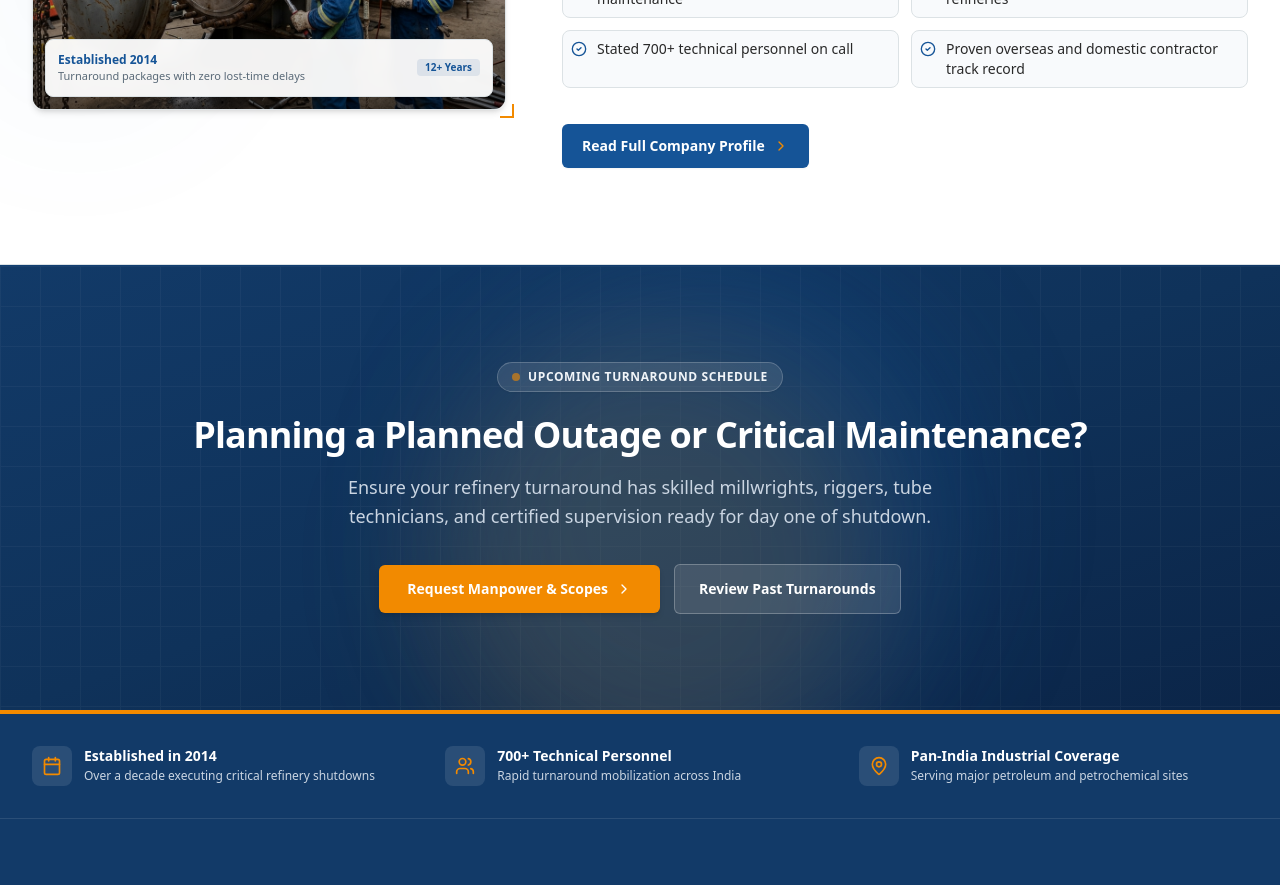
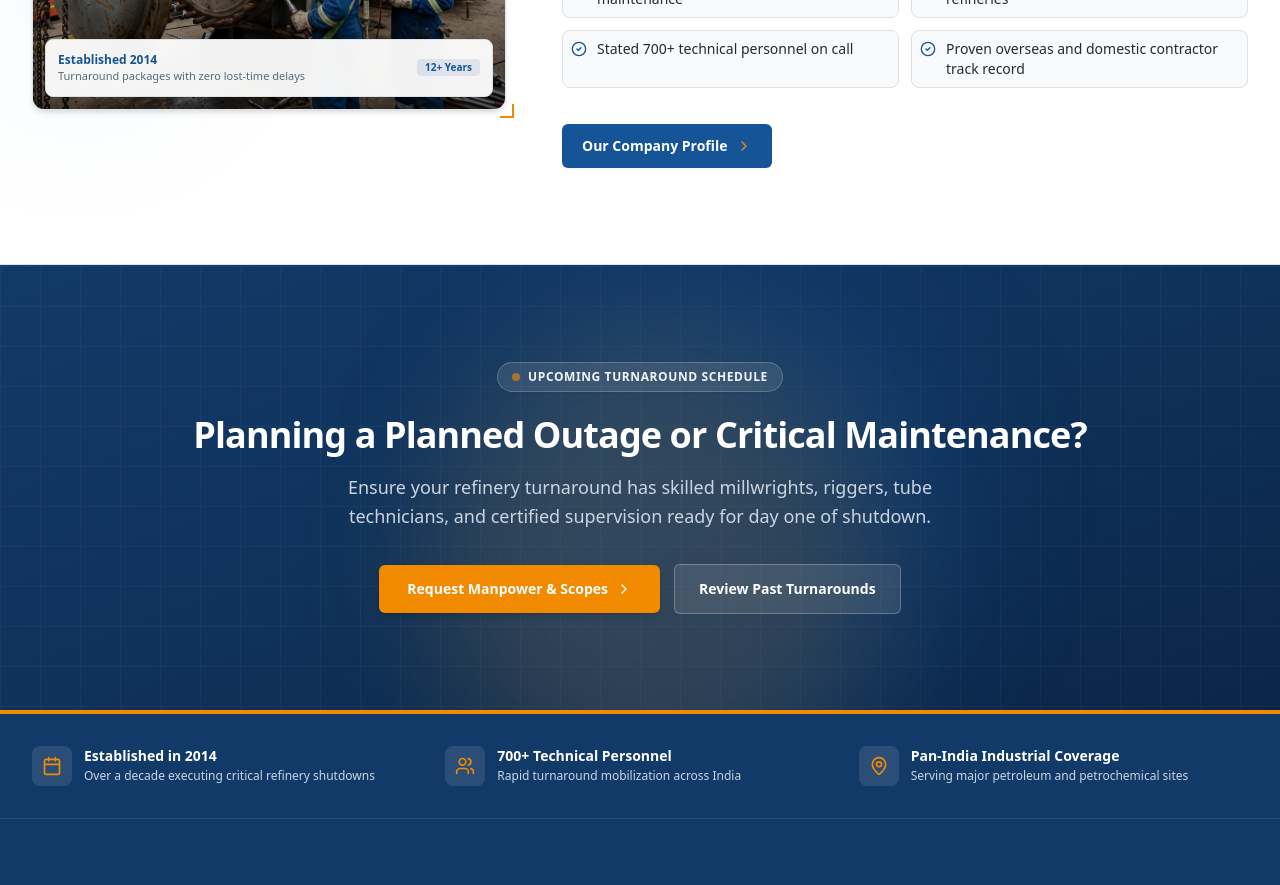
Before and after one commit to hardikkanajariya-in/jay-mataji-construction, a Next.js app: page / in a window 1280 px wide. Shown: the part 4380-5265 px from the top of the page. Built offline with nearby package versions, Linux system fonts and the light colour scheme.

Commit message:
feat: add AboutSnippet component for home page

```diff
--- a/components/home/AboutSnippet.tsx
+++ b/components/home/AboutSnippet.tsx
@@ -85,7 +85,7 @@ export function AboutSnippet() {
                 href="/about/"
                 className="group inline-flex items-center gap-2 bg-[#155497] hover:bg-[#123A68] active:scale-[0.99] text-white font-semibold px-5 py-3 rounded-md text-sm shadow-xs hover:shadow transition-all"
               >
-                <span>Read Full Company Profile</span>
+                <span>Our Company Profile</span>
                 <IconChevronRight className="w-4 h-4 text-[#F28A00] transition-transform duration-200 group-hover:translate-x-0.5" />
               </Link>
             </div>
```
